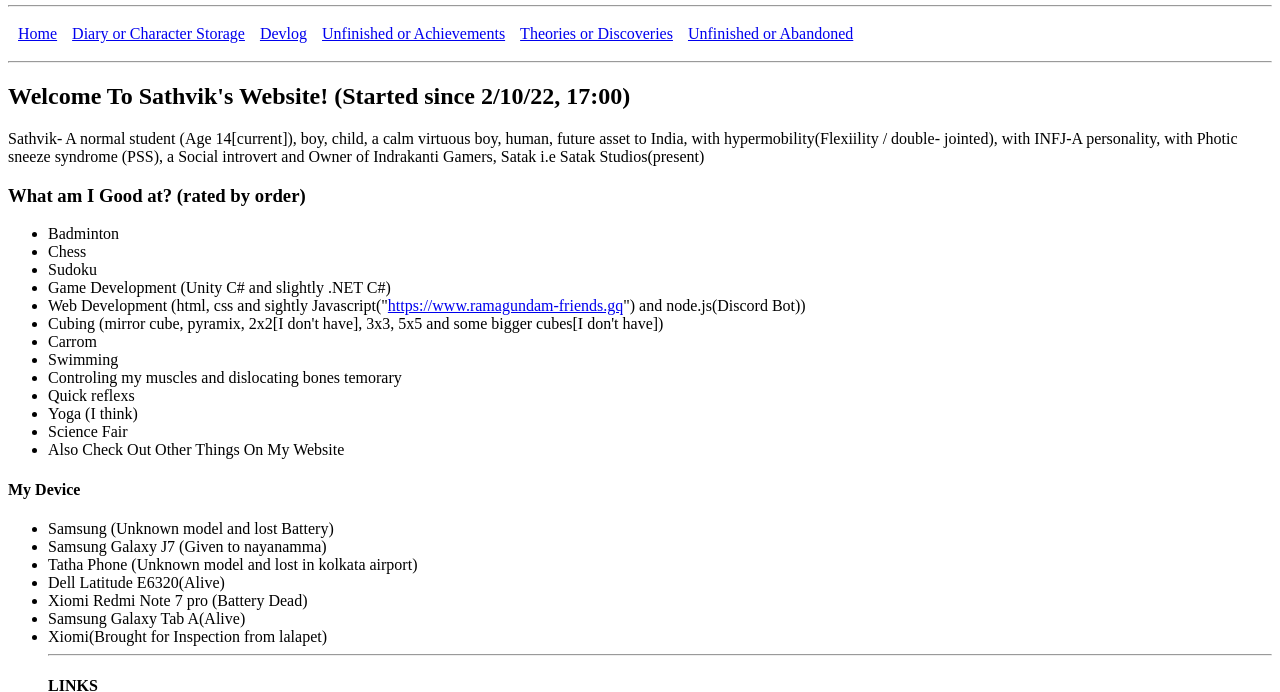
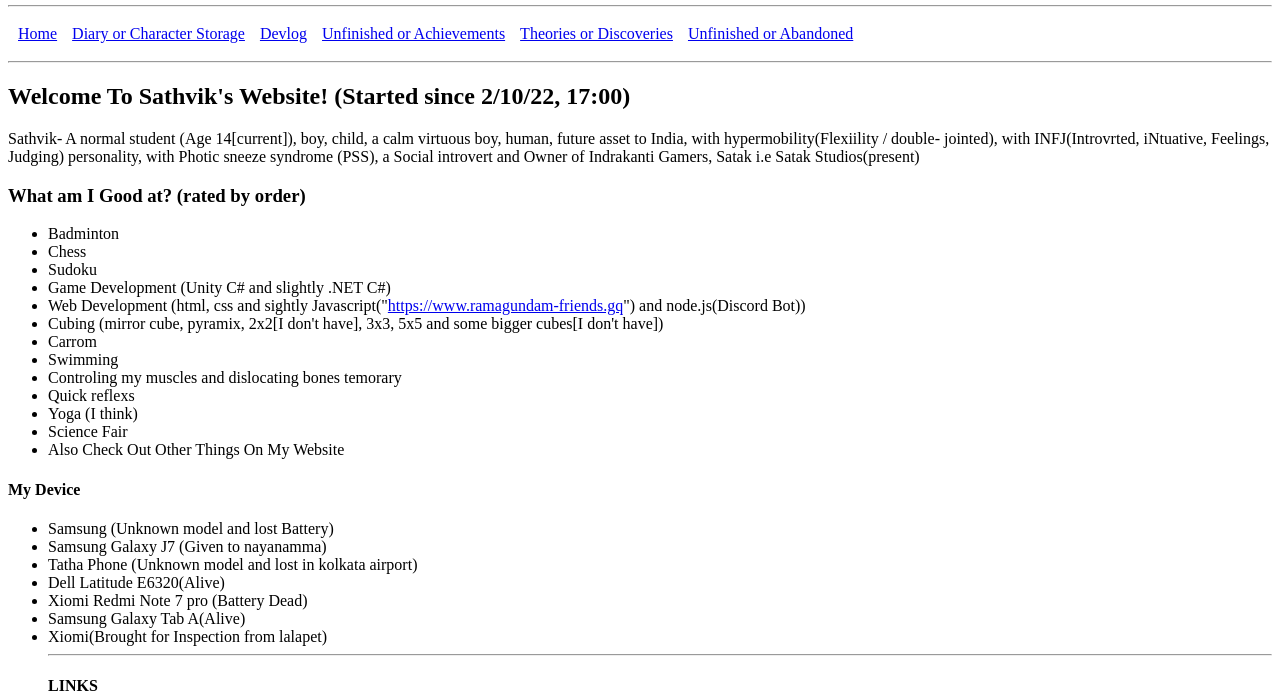
Before and after one commit to Satak-Studios/MPD, a plain HTML site: page index.html in a window 1280 px wide. Shown: the part 29-721 px from the top of the page. Drawn offline with Linux system fonts and the light colour scheme.

Commit message:
Update index.html

```diff
--- a/index.html
+++ b/index.html
@@ -26,7 +26,7 @@
 <h2>Welcome To Sathvik's  Website! (Started since 2/10/22, 17:00)</h2>
 
 <p>
-Sathvik- A normal student (Age 14[current]), boy, child, a calm virtuous boy, human, future asset to India, with hypermobility(Flexiility / double- jointed), with INFJ-A personality, with Photic sneeze syndrome (PSS), a Social introvert and Owner of Indrakanti Gamers, Satak i.e Satak Studios(present)
+Sathvik- A normal student (Age 14[current]), boy, child, a calm virtuous boy, human, future asset to India, with hypermobility(Flexiility / double- jointed), with INFJ(Introvrted, iNtuative, Feelings, Judging) personality, with Photic sneeze syndrome (PSS), a Social introvert and Owner of Indrakanti Gamers, Satak i.e Satak Studios(present)
 </p>
 
 <!--<img src="me.png">-->
```
